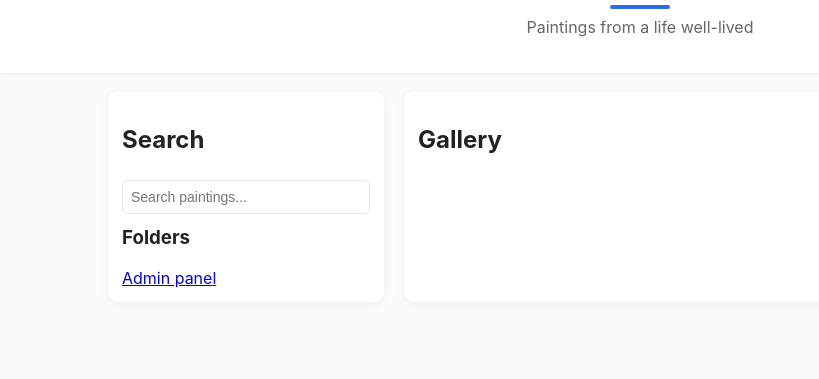
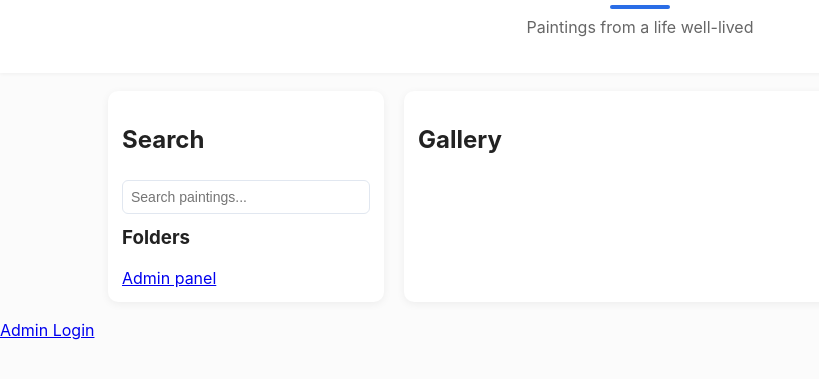
Before and after one commit to tokohn41/tomas-art-site, a website: page public/index.html in a window 1280 px wide. Shown: the part 71-450 px from the top of the page, without its empty margins (0-819 px from the left). Drawn offline with Linux system fonts and the light colour scheme; no server answers.

Commit message:
Update index.html

```diff
--- a/public/index.html
+++ b/public/index.html
@@ -56,5 +56,6 @@
   </div>
 
   <script src="app.js"></script>
+  <a href="/admin.html">Admin Login</a>
 </body>
 </html>
```
